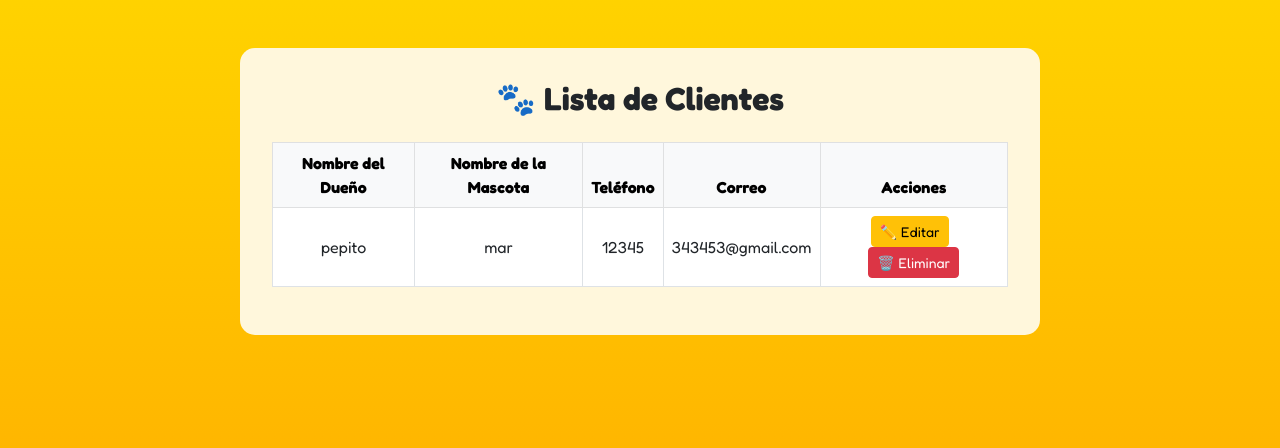
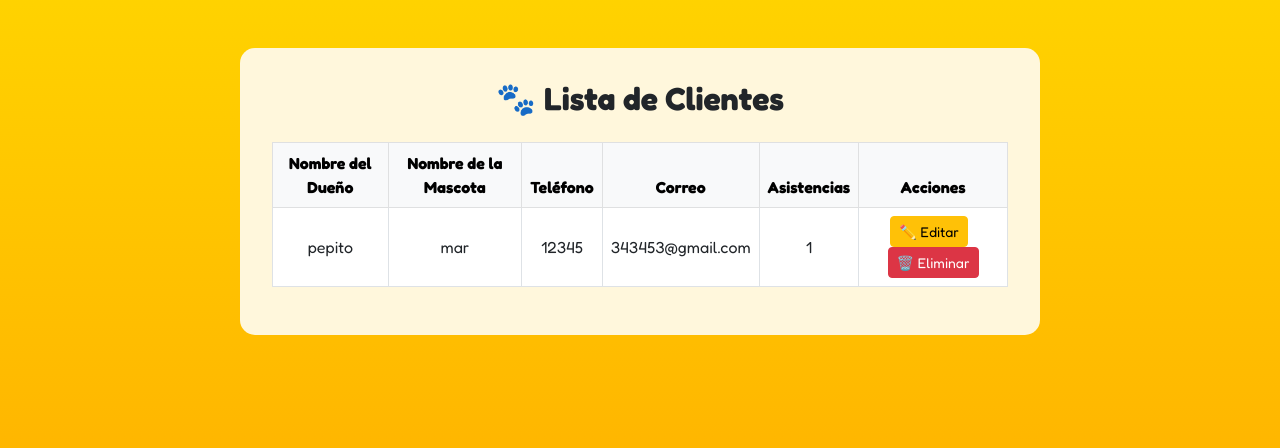
Before and after one commit to tomasrespr/djnago-crud-auth, a Django app: page /clientes/ in a window 1280 px wide. Shown: the part 76-524 px from the top of the page. Run offline with Django 5.2, Linux system fonts and the light colour scheme; data comes from the database, SQL or seed files in the repository; both versions use the stored data as it was after the commit.

Commit message:
contador de asistencias de cada cliente

```diff
--- a/tasks/models.py
+++ b/tasks/models.py
@@ -1,5 +1,6 @@
 from django.db import models
 from django.contrib.auth.models import User
+from django.db.models import Count
 
 # Modelo de tareas
 class Task(models.Model):
--- a/tasks/templates/lista_datos_personales.html
+++ b/tasks/templates/lista_datos_personales.html
@@ -13,6 +13,7 @@
           <th>Nombre de la Mascota</th>
           <th>Teléfono</th>
           <th>Correo</th>
+          <th>Asistencias</th> <!-- Nueva columna -->
           <th>Acciones</th>
         </tr>
       </thead>
@@ -23,6 +24,7 @@
             <td>{{ cliente.nombre_mascota }}</td>
             <td>{{ cliente.telefono }}</td>
             <td>{{ cliente.correo }}</td>
+            <td>{{ cliente.num_asistencias }}</td> <!-- Mostrar cantidad -->
             <td>
               <a href="{% url 'editar_datos_personales' cliente.id %}" class="btn btn-sm btn-warning me-2">✏️ Editar</a>
               <a href="{% url 'eliminar_datos_personales' cliente.id %}" class="btn btn-sm btn-danger">🗑️ Eliminar</a>
@@ -30,7 +32,7 @@
           </tr>
         {% empty %}
           <tr>
-            <td colspan="5">No hay datos registrados.</td>
+            <td colspan="6">No hay datos registrados.</td>
           </tr>
         {% endfor %}
       </tbody>
--- a/tasks/views.py
+++ b/tasks/views.py
@@ -13,6 +13,7 @@ from django.contrib.auth.decorators import login_required
 from .forms import AsistenciaForm
 from .models import Asistencia
 from django.contrib.auth.decorators import login_required
+from django.db.models import Count
 
 @login_required
 def vista_privada(request):
@@ -156,7 +157,7 @@ def create_personal_data(request):
             personal_data = form.save(commit=False)  # No guarda aún
             personal_data.save()  # Ahora guarda el objeto sin ManyToMany
             form.save_m2m()  # Esto guarda las asistencias (ManyToMany)
-            return redirect('asistencias')  # O la ruta que uses
+            return redirect('lista_datos_personales')  # O la ruta que uses
     else:
         form = PersonalDataForm()
 
@@ -210,7 +211,7 @@ def eliminar_asistencia(request, pk):
     return render(request, 'eliminar_confirmacion.html', {'asistencia': asistencia})
 
 def lista_datos_personales(request):
-    clientes = PersonalData.objects.all()
+    clientes = PersonalData.objects.annotate(num_asistencias=Count('asistencias'))
     return render(request, 'lista_datos_personales.html', {'clientes': clientes})
 
 def editar_datos_personales(request, id):
```
Also changed, not shown: db.sqlite3.
